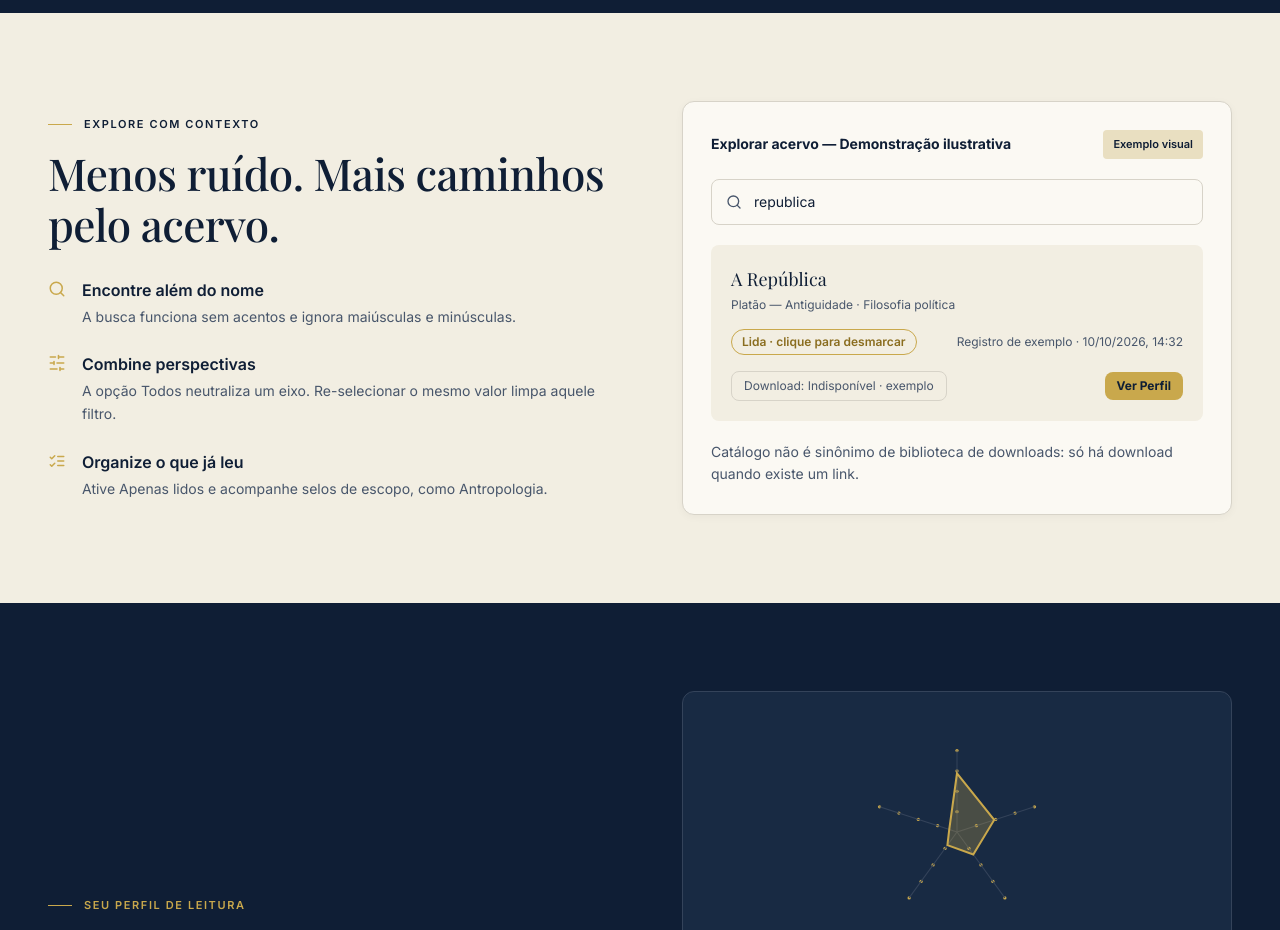
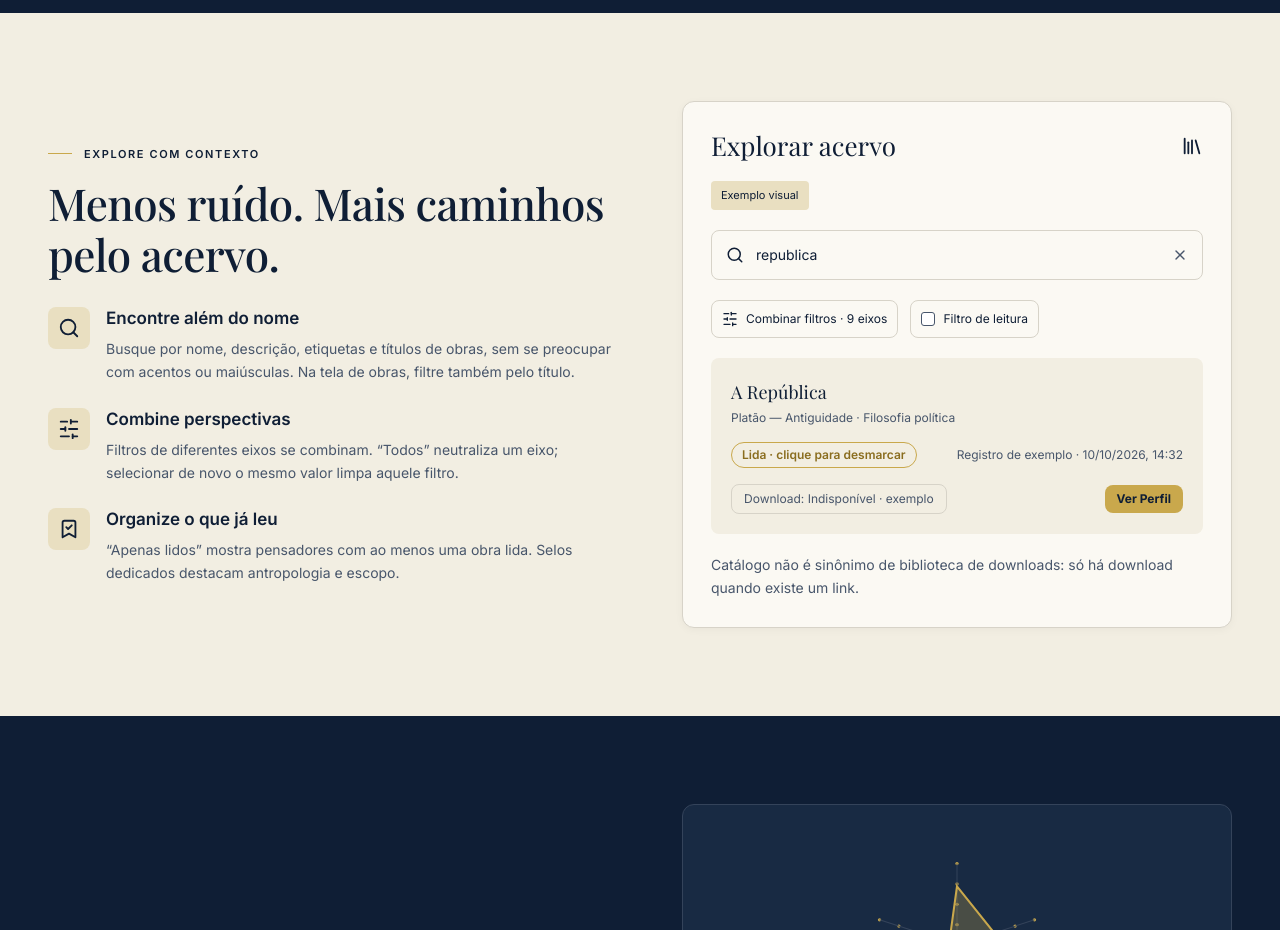
Before and after one commit to TechMinds-Group/Institucional_Landing_Page, a React (Vite) app: page /lumen in a window 1280 px wide. Shown: the part 2360-3290 px from the top of the page. Built offline with nearby package versions, Linux system fonts and the light colour scheme; a web font is replaced by a local one.

Commit message:
feat(RN-025-3): secao Busca e organizacao fiel ao frame #101:13534 - recursos com simbolo 42x42 #E9DFC1, descricoes novas do frame (i18n x3), painel com header Playfair + library, busca com X, controles (Combinar filtros - 9 eixos / Filtro de leitura)

```diff
--- a/src/app/i18n/translations.ts
+++ b/src/app/i18n/translations.ts
@@ -147,6 +147,8 @@ export interface LumenLanding {
     mockDownload: string;
     mockProfileCta: string;
     mockDisclaimer: string;
+    mockFilters: string;
+    mockReadFilter: string;
   };
   perfil: {
     eyebrow: string;
@@ -960,15 +962,15 @@ export const translations: Record<Language, Translations> = {
         blocks: [
           {
             title: 'Encontre além do nome',
-            description: 'A busca funciona sem acentos e ignora maiúsculas e minúsculas.'
+            description: 'Busque por nome, descrição, etiquetas e títulos de obras, sem se preocupar com acentos ou maiúsculas. Na tela de obras, filtre também pelo título.'
           },
           {
             title: 'Combine perspectivas',
-            description: 'A opção Todos neutraliza um eixo. Re-selecionar o mesmo valor limpa aquele filtro.'
+            description: 'Filtros de diferentes eixos se combinam. “Todos” neutraliza um eixo; selecionar de novo o mesmo valor limpa aquele filtro.'
           },
           {
             title: 'Organize o que já leu',
-            description: 'Ative Apenas lidos e acompanhe selos de escopo, como Antropologia.'
+            description: '“Apenas lidos” mostra pensadores com ao menos uma obra lida. Selos dedicados destacam antropologia e escopo.'
           }
         ],
         mockTitle: 'Explorar acervo — Demonstração ilustrativa',
@@ -979,7 +981,9 @@ export const translations: Record<Language, Translations> = {
         mockRecord: 'Registro de exemplo · 10/10/2026, 14:32',
         mockDownload: 'Download: Indisponível · exemplo',
         mockProfileCta: 'Ver Perfil',
-        mockDisclaimer: 'Catálogo não é sinônimo de biblioteca de downloads: só há download quando existe um link.'
+        mockDisclaimer: 'Catálogo não é sinônimo de biblioteca de downloads: só há download quando existe um link.',
+        mockFilters: 'Combinar filtros · 9 eixos',
+        mockReadFilter: 'Filtro de leitura'
       },
       perfil: {
         eyebrow: 'Seu perfil de leitura',
@@ -1826,15 +1830,15 @@ export const translations: Record<Language, Translations> = {
         blocks: [
           {
             title: 'Find beyond the name',
-            description: 'Search works without accents and ignores upper and lower case.'
+            description: 'Search by name, description, tags and work titles, without worrying about accents or capitalization. On the works screen, filter by title too.'
           },
           {
             title: 'Combine perspectives',
-            description: 'The All option neutralizes an axis. Re-selecting the same value clears that filter.'
+            description: 'Filters from different axes combine. “All” neutralizes an axis; selecting the same value again clears that filter.'
           },
           {
             title: 'Organize what you have read',
-            description: 'Turn on Only read and follow scope badges, such as Anthropology.'
+            description: '“Read only” shows thinkers with at least one read work. Dedicated seals highlight anthropology and scope.'
           }
         ],
         mockTitle: 'Explore collection — Illustrative demonstration',
@@ -1845,7 +1849,9 @@ export const translations: Record<Language, Translations> = {
         mockRecord: 'Example record · 10/10/2026, 14:32',
         mockDownload: 'Download: Unavailable · example',
         mockProfileCta: 'View Profile',
-        mockDisclaimer: 'A catalog is not a synonym for a download library: downloads exist only when there is a link.'
+        mockDisclaimer: 'A catalog is not a synonym for a download library: downloads exist only when there is a link.',
+        mockFilters: 'Combine filters · 9 axes',
+        mockReadFilter: 'Read filter'
       },
       perfil: {
         eyebrow: 'Your reading profile',
@@ -2691,15 +2697,15 @@ export const translations: Record<Language, Translations> = {
         blocks: [
           {
             title: 'Encuentra más allá del nombre',
-            description: 'La búsqueda funciona sin tildes e ignora mayúsculas y minúsculas.'
+            description: 'Busca por nombre, descripción, etiquetas y títulos de obras, sin preocuparte por acentos ni mayúsculas. En la pantalla de obras, filtra también por título.'
           },
           {
             title: 'Combina perspectivas',
-            description: 'La opción Todos neutraliza un eje. Re-seleccionar el mismo valor limpia ese filtro.'
+            description: 'Los filtros de diferentes ejes se combinan. “Todos” neutraliza un eje; seleccionar de nuevo el mismo valor limpia ese filtro.'
           },
           {
             title: 'Organiza lo que ya leíste',
-            description: 'Activa Solo leídas y acompaña sellos de alcance, como Antropología.'
+            description: '“Solo leídas” muestra pensadores con al menos una obra leída. Sellos dedicados destacan antropología y alcance.'
           }
         ],
         mockTitle: 'Explorar acervo — Demostración ilustrativa',
@@ -2710,7 +2716,9 @@ export const translations: Record<Language, Translations> = {
         mockRecord: 'Registro de ejemplo · 10/10/2026, 14:32',
         mockDownload: 'Descarga: No disponible · ejemplo',
         mockProfileCta: 'Ver Perfil',
-        mockDisclaimer: 'Catálogo no es sinónimo de biblioteca de descargas: solo hay descarga cuando existe un enlace.'
+        mockDisclaimer: 'Catálogo no es sinónimo de biblioteca de descargas: solo hay descarga cuando existe un enlace.',
+        mockFilters: 'Combinar filtros · 9 ejes',
+        mockReadFilter: 'Filtro de lectura'
       },
       perfil: {
         eyebrow: 'Tu perfil de lectura',
--- a/src/app/pages/landings/LumenPage.tsx
+++ b/src/app/pages/landings/LumenPage.tsx
@@ -14,6 +14,9 @@ import {
   SlidersHorizontal,
   Bookmark,
   Table2,
+  BookmarkCheck,
+  Library,
+  X,
 } from "lucide-react";
 import { LandingPageLayout } from "../../components/landing/LandingPageLayout";
 import { LandingCta } from "../../components/landing/LandingCta";
@@ -172,7 +175,7 @@ function RadarMock({ tags, label, note }: { tags: string[]; label: string; note:
 }
 
 const STEP_ICONS = [Search, Bookmark, Eye, Shuffle];
-const BUSCA_ICONS = [Search, SlidersHorizontal, ListChecks];
+const BUSCA_ICONS = [Search, SlidersHorizontal, BookmarkCheck];
 const PRIV_ICONS = [HardDrive, SearchCheck, ShieldCheck];
 
 export function LumenPage() {
@@ -379,10 +382,17 @@ export function LumenPage() {
                   const Icon = BUSCA_ICONS[index];
                   return (
                     <article key={block.title} className="flex gap-4">
-                      {Icon && <Icon size={18} aria-hidden className="mt-0.5 shrink-0 text-[#C9A84C]" />}
-                      <div className="flex flex-col gap-1">
-                        <h3 className="text-base font-semibold text-[#0F1E35]">{block.title}</h3>
-                        <p className="text-sm leading-relaxed text-[#48566B]">{block.description}</p>
+                      {Icon && (
+                        <span
+                          aria-hidden
+                          className="flex size-[42px] shrink-0 items-center justify-center rounded-lg bg-[#E9DFC1]"
+                        >
+                          <Icon size={22} className="text-[#0F1E35]" />
+                        </span>
+                      )}
+                      <div className="flex flex-col gap-2">
+                        <h3 className="text-[17px] font-semibold leading-[1.3] text-[#0F1E35]">{block.title}</h3>
+                        <p className="text-sm leading-[1.65] text-[#48566B]">{block.description}</p>
                       </div>
                     </article>
                   );
@@ -394,16 +404,34 @@ export function LumenPage() {
               data-testid="lumen-search-mock"
               className="flex flex-col gap-5 rounded-xl border border-[#D7D3C8] bg-[#FBF9F3] p-6 shadow-[0_2px_8px_rgba(0,0,0,0.04)] md:p-7"
             >
-              <div className="flex flex-wrap items-center justify-between gap-4">
-                <p className="text-sm font-bold text-[#0F1E35]">{c.busca.mockTitle}</p>
-                <span className="rounded bg-[#E9DFC1] px-2.5 py-1.5 text-[11px] font-semibold text-[#0F1E35]">
-                  {c.perfil.visualNote.split("·")[0]}
+              {/* Cabeçalho — "Explorar acervo" + library (frame #101:13561) */}
+              <div className="flex items-center justify-between">
+                <p className={`${THEME.titleFont} text-[26px] leading-[1.2] text-[#0F1E35]`}>
+                  {c.busca.mockTitle.split(" — ")[0]}
+                </p>
+                <Library size={22} aria-hidden className="text-[#0F1E35]" />
+              </div>
+              {/* Selo "Demonstração ilustrativa" — RN-029 */}
+              <span className="max-w-max rounded bg-[#E9DFC1] px-2.5 py-1.5 text-[11px] font-medium text-[#0F1E35]">
+                {c.perfil.visualNote.split("·")[0]}
+              </span>
+              {/* Busca preenchida */}
+              <div className="flex items-center gap-3 rounded-lg border border-[#D7D3C8] px-3.5 py-3.5">
+                <Search size={18} aria-hidden className="shrink-0 text-[#0F1E35]" />
+                <span className="flex-1 text-sm font-medium text-[#0F1E35]" data-testid="lumen-mock-query">
+                  {c.busca.mockQuery}
                 </span>
+                <X size={16} aria-hidden className="shrink-0 text-[#48566B]" />
               </div>
-              <div className="flex items-center gap-3 rounded-lg border border-[#D7D3C8] px-3.5 py-3">
-                <Search size={16} aria-hidden className="shrink-0 text-[#48566B]" />
-                <span className="text-sm text-[#0F1E35]" data-testid="lumen-mock-query">
-                  {c.busca.mockQuery}
+              {/* Controles — filtros por eixo + filtro de leitura (frame #101:13570) */}
+              <div className="flex flex-wrap gap-3">
+                <span className="flex items-center gap-2 rounded-lg border border-[#D7D3C8] px-2.5 py-2.5 text-xs text-[#0F1E35]">
+                  <SlidersHorizontal size={16} aria-hidden />
+                  {c.busca.mockFilters}
+                </span>
+                <span className="flex items-center gap-2 rounded-lg border border-[#D7D3C8] px-2.5 py-2.5 text-xs text-[#0F1E35]">
+                  <span aria-hidden className="size-3.5 rounded-[3px] border border-[#48566B] bg-white" />
+                  {c.busca.mockReadFilter}
                 </span>
               </div>
               <div className="flex flex-col gap-4 rounded-lg bg-[#F2EEE2] p-5">
```
